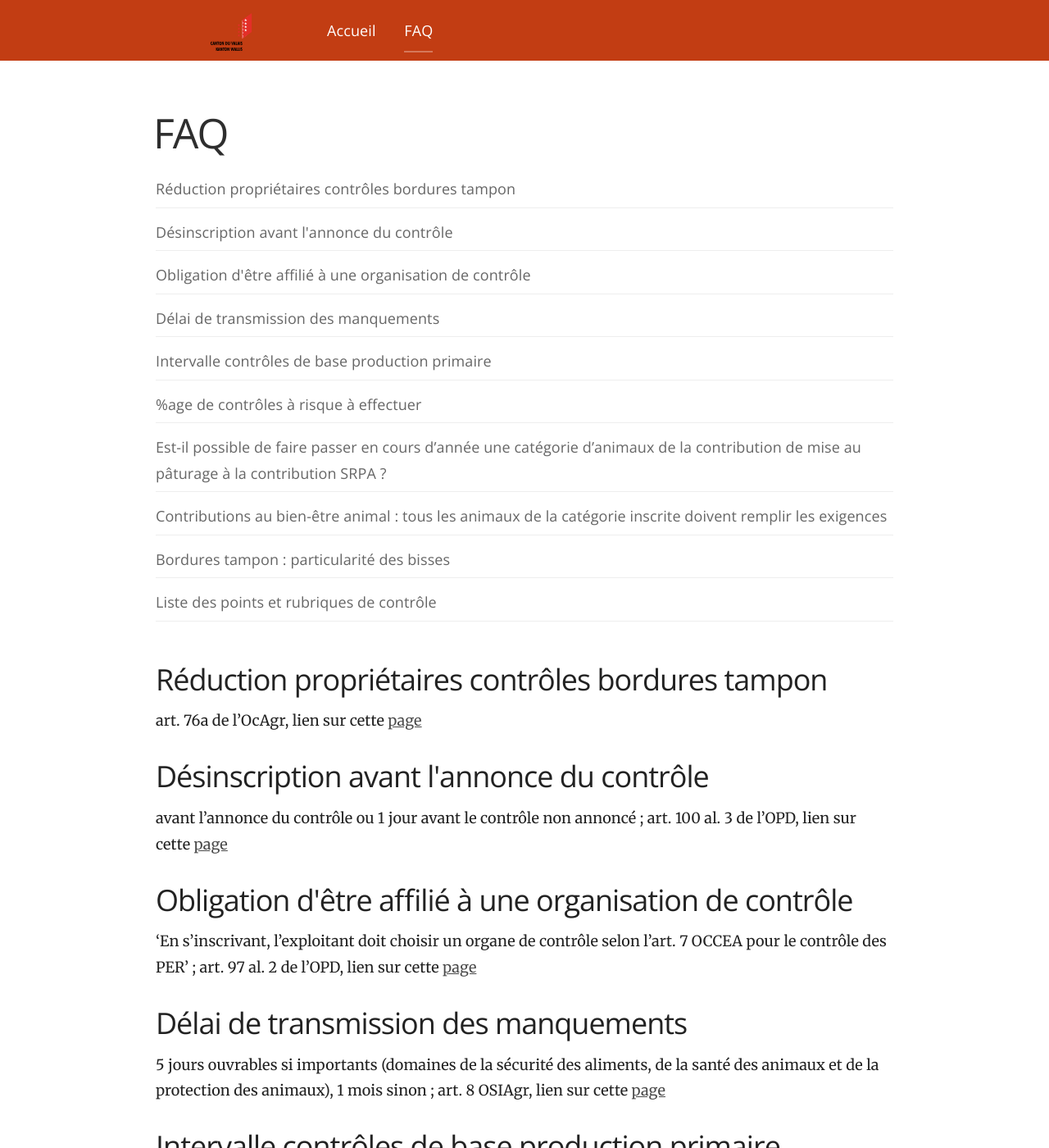
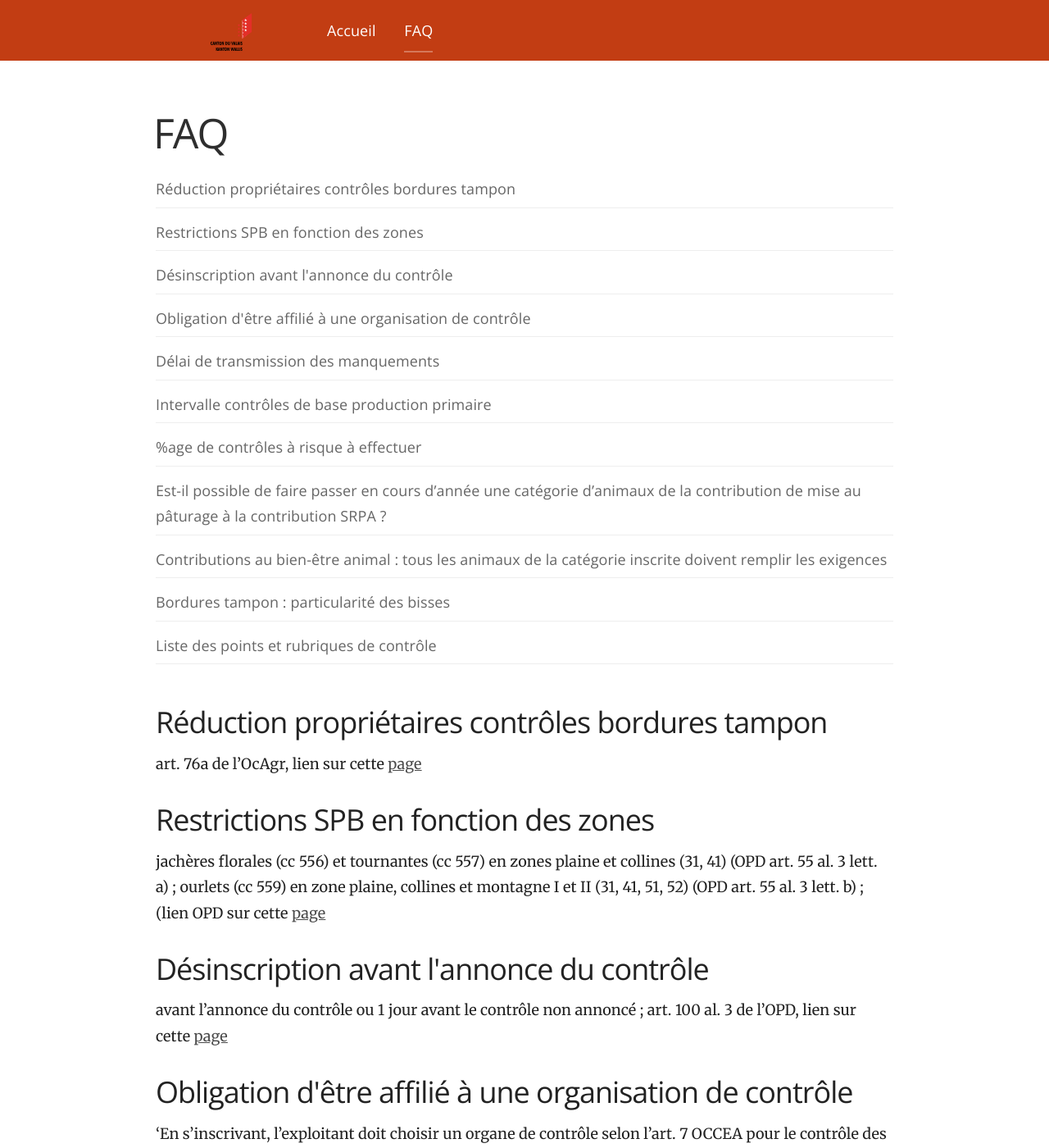
Before and after one commit to sca-opdir/documents-utiles, a Jekyll site: the page built from faq.html, in a window 1280 px wide and 1400 px high. Shown: the whole window at 82% size. Built offline with Jekyll 4.4.1, drawn with Linux system fonts in a browser that asks for light colours; nearby versions of some CDN libraries.

Commit message:
Update faq.html

```diff
--- a/faq.html
+++ b/faq.html
@@ -2,6 +2,8 @@
 faq:
   - question: "Réduction propriétaires contrôles bordures tampon"
     answer: "art. 76a de l'OcAgr, lien sur cette <a href=\"https://sca-opdir.github.io/documents-utiles/fichiers/VS_OCAgr_910.100-3-1.fr.pdf\" target=\"_blank\">page</a>"
+  - question: "Restrictions SPB en fonction des zones"
+    answer: "jachères florales (cc 556) et tournantes (cc 557) en zones plaine et collines (31, 41) (OPD art. 55 al. 3 lett. a) ; ourlets (cc 559) en zone plaine, collines et montagne I et II (31, 41, 51, 52) (OPD art. 55 al. 3 lett. b) ; (lien OPD sur cette <a href=\"https://sca-opdir.github.io/documents-utiles/paiements-directs/pdir-opd/\" target=\"_blank\">page</a>"
   - question: "Désinscription avant l'annonce du contrôle"
     answer: "avant l'annonce du contrôle ou 1 jour avant le contrôle non annoncé ; art. 100 al. 3 de l'OPD, lien sur cette <a href=\"https://sca-opdir.github.io/documents-utiles/paiements-directs/pdir-opd/\" target=\"_blank\">page</a>"
   - question: "Obligation d'être affilié à une organisation de contrôle"
```
